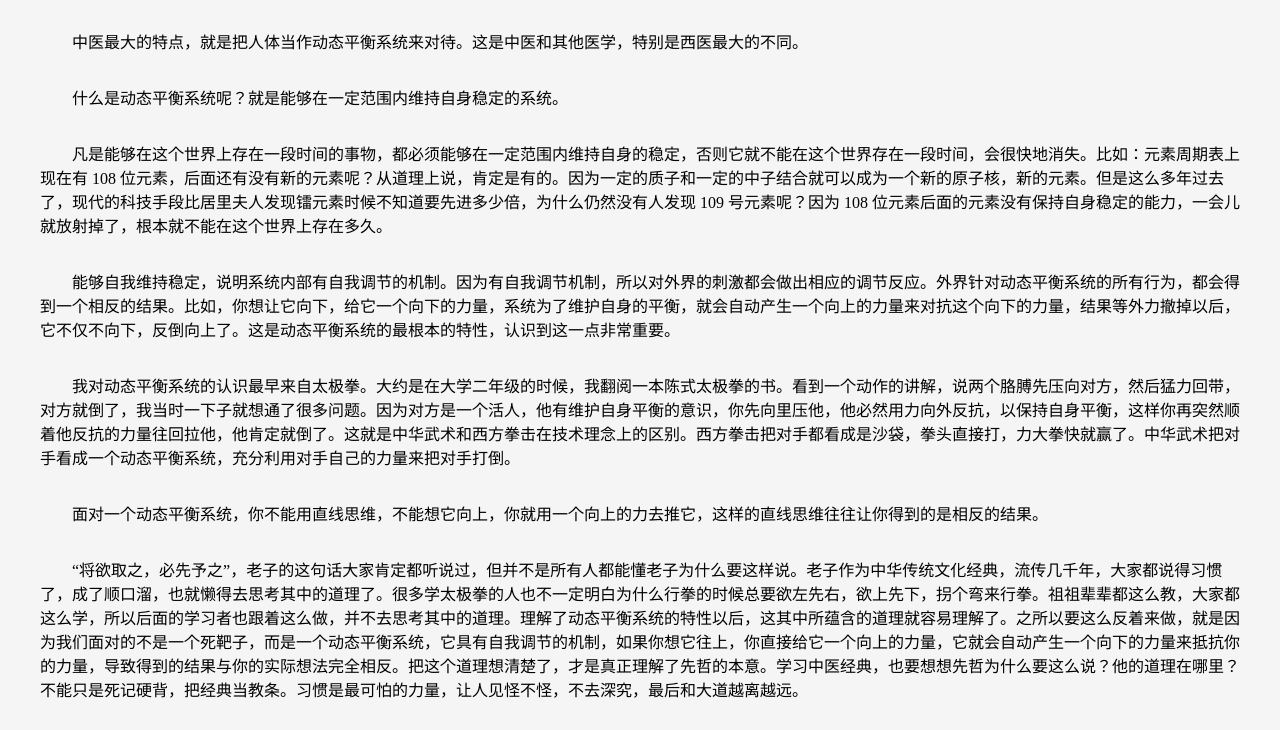
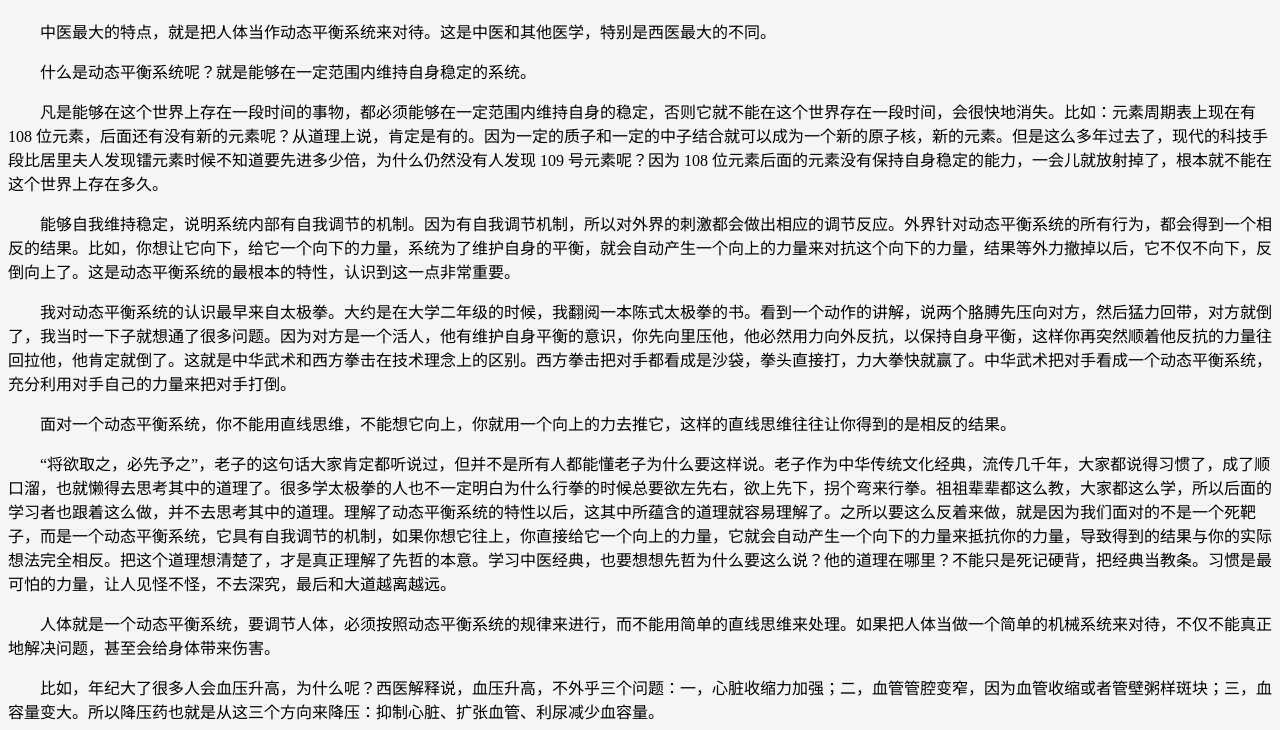
Before and after one commit to fengsmith/myBlog, a plain HTML site: page index.html in a window 1280 px wide. Shown: the part 70-800 px from the top of the page. Drawn offline with Linux system fonts and the light colour scheme.

Commit message:
Update index.html

```diff
--- a/index.html
+++ b/index.html
@@ -14,7 +14,7 @@
         }
         p {
             text-indent: 32px;
-            margin: 32px;;
+            /*margin: 32px;*/
         }
     </style>
 </head>
```
